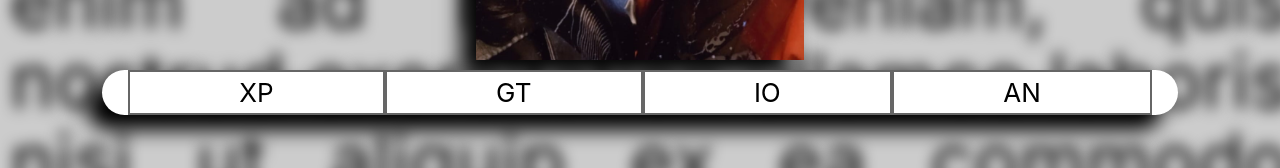
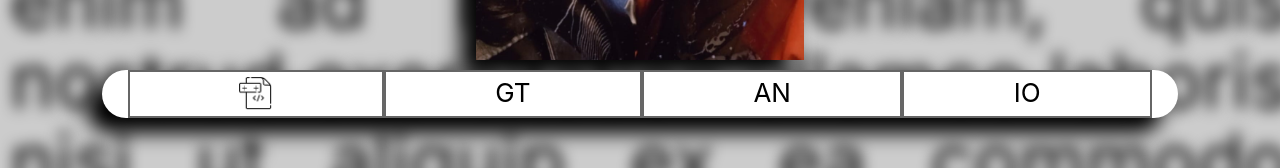
Before and after one commit to AlessandroLF/devpagereact, a React (Create React App) app: page / in a window 1280 px wide. Shown: the part 440-608 px from the top of the page. Built offline with nearby package versions, Linux system fonts and the light colour scheme; the HTML template or start-up script is replaced by a standard one.

Commit message:
Image click propagation

```diff
--- a/src/App.css
+++ b/src/App.css
@@ -55,8 +55,12 @@
   border: 2px solid rgba(0, 0, 0 ,.6);
 }
 
+.btn > img{
+  max-width: calc(25px + 1vmin);
+}
+
 .btn{
-  padding: .3rem;
+  padding-top: .3rem;
   cursor: pointer;
   border: 0;
   border-style: groove;
--- a/src/App.js
+++ b/src/App.js
@@ -2,6 +2,7 @@ import { useState } from 'react';
 import './App.css';
 import ppic from './prechochi.jpg';
 import {Experience, Git, Animations, Info} from './components/basePanels'
+import plogo from './prgramIcon.png';
 
 function App() {
 
@@ -43,10 +44,10 @@ function App() {
       <div className='showPanel'>
         <img id='perfil' alt='err' src={ppic} />
         <div className='btbar'>
-          <div className={active.xp ? 'btn on' : 'btn'} id='xp' onClick={onClick} >XP</div>
+          <div className={active.xp ? 'btn on' : 'btn'} id='xp' onClick={onClick} ><img src={plogo} alt='Programing Languages' onClick={(event)=>{event.stopPropagation();event.target.parentElement.click()}}/></div>
           <div className={active.gt ? 'btn on' : 'btn'} id='gt' onClick={onClick} >GT</div>
+          <div className={active.an ? 'btn on' : 'btn'} id='an' onClick={onClick} >AN</div>
           <div className={active.io ? 'btn on' : 'btn'} id='io' onClick={onClick} >IO</div>
-          <div className={active.an ? 'btn on' : 'btn'} id='an' onClick={onClick} >AN</div>
         </div>
         {pannel}
       </div>
```
Also changed, not shown: src/prgramIcon.png (added).
